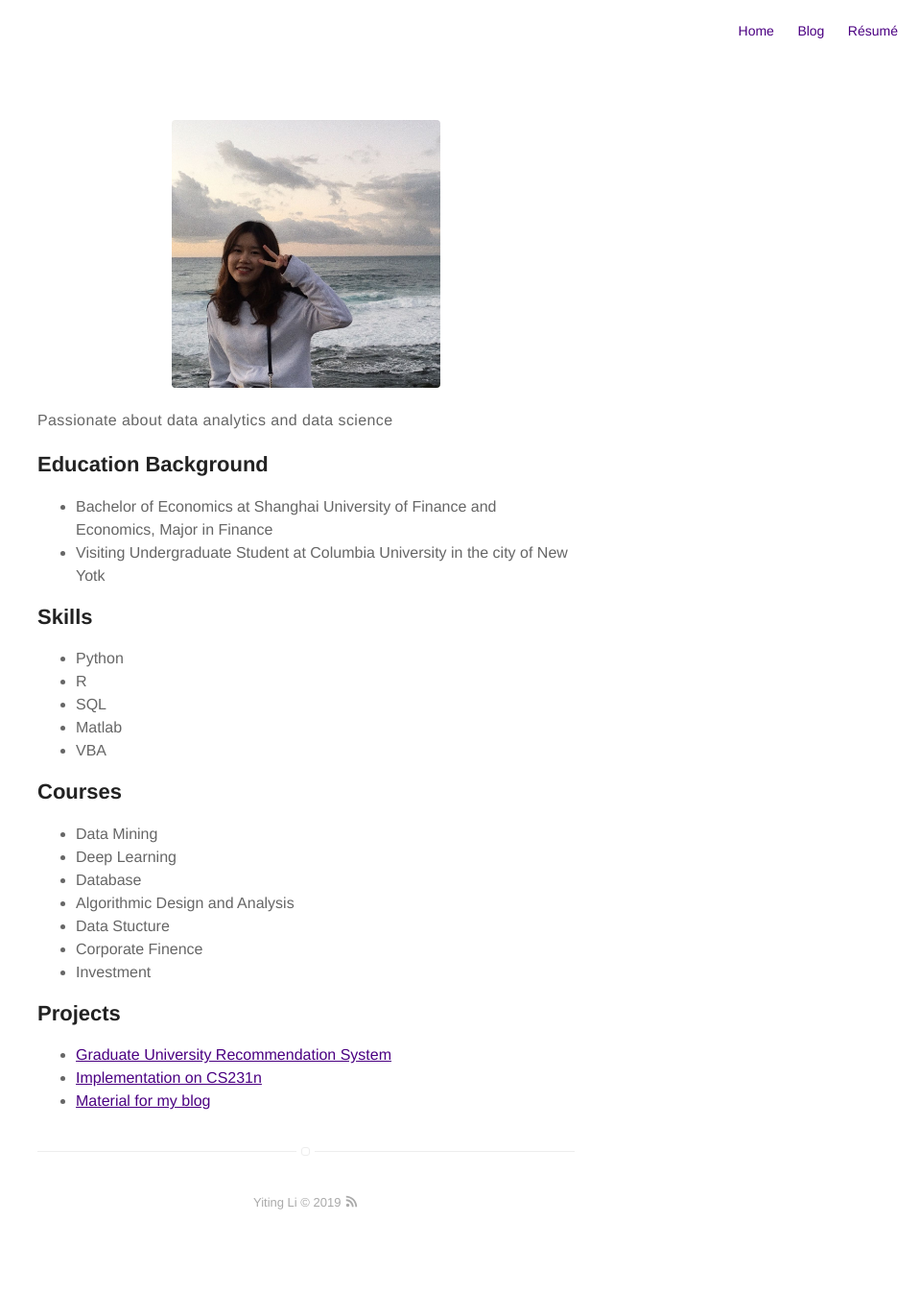
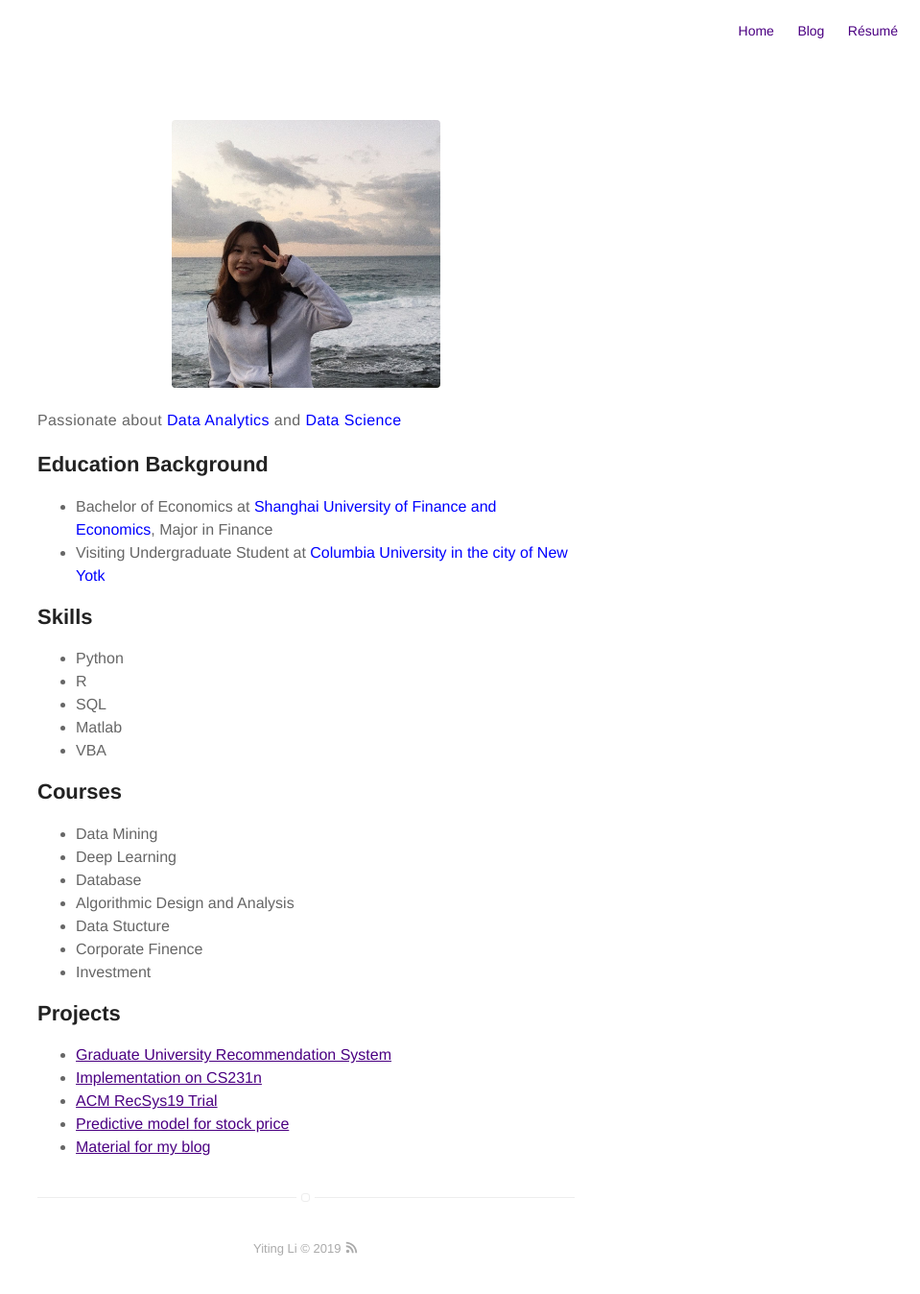
Before and after one commit to Hazel-Li/hazel-li.github.io, a Jekyll site: the page built from about.md, in a window 1280 px wide. Shown: the whole page at 96% size, without its empty margins (321-1280 px from the left). Built offline with Jekyll 4.4.1, drawn with Linux system fonts in a browser that asks for light colours; before the commit the page ends 1300 px from its top, so only the background shows below that.

Commit message:
version5

```diff
--- a/about.md
+++ b/about.md
@@ -4,17 +4,14 @@ layout: page
 ---
 ![Profile Image]({{ site.url }}/{{ site.picture }})
 
-<p>Passionate about data analytics and data science</p>
-
+<p>Passionate about <span style="color:blue">Data Analytics</span> and <span style="color:blue">Data Science</span></p>
 <h2>Education Background</h2>
-
 <ul class="edu-history">
-	<li>Bachelor of Economics at Shanghai University of Finance and Economics, Major in Finance</li>
-	<li>Visiting Undergraduate Student at Columbia University in the city of New Yotk</li>
+	<li>Bachelor of Economics at <span style="color:blue">Shanghai University of Finance and Economics</span>, Major in Finance</li>
+	<li>Visiting Undergraduate Student at <span style="color:blue">Columbia University in the city of New Yotk</span></li>
 </ul>
 
 <h2>Skills</h2>
-
 <ul class="skill-list">
 	<li>Python</li>
 	<li>R</li>
@@ -24,7 +21,6 @@ layout: page
 </ul>
 
 <h2>Courses</h2>
-
 <ul class="course-list">
 	<li>Data Mining</li>
 	<li>Deep Learning</li>
@@ -36,9 +32,10 @@ layout: page
 </ul>
 
 <h2>Projects</h2>
-
 <ul>
 	<li><a href="https://github.com/Hazel-Li/Graduate-School-Recommendation-System">Graduate University Recommendation System</a></li>
 	<li><a href="https://github.com/Hazel-Li/implementation-on-CS231n">Implementation on CS231n</a></li>
+  <li><a href="https://github.com/Hazel-Li/ACM-RecSys19-Project">ACM RecSys19 Trial</a></li>
+  <li><a href="https://github.com/Hazel-Li/Predictive-Model-for-Stock-Price-by-SVM">Predictive model for stock price</a></li>
 	<li><a href="https://github.com/Hazel-Li/self-teaching-material">Material for my blog</a></li>
 </ul>
```
Also changed, not shown: _posts/2019-08-25-Downloading-Pictures-with-RE---豆瓣电影图片一键下载.md (+3 -1 lines), _posts/2019-09-07-Tutorial-for-neat-Time-Series-Plot-with-Matplotlib.md (+5 -5 lines), assets/images/data_format.png (added), assets/images/douban_pic.png (added), assets/images/emmm.png (added), assets/images/gap.png (added), assets/images/stock_price.png (added), assets/images/subplot2grid.png (added).
